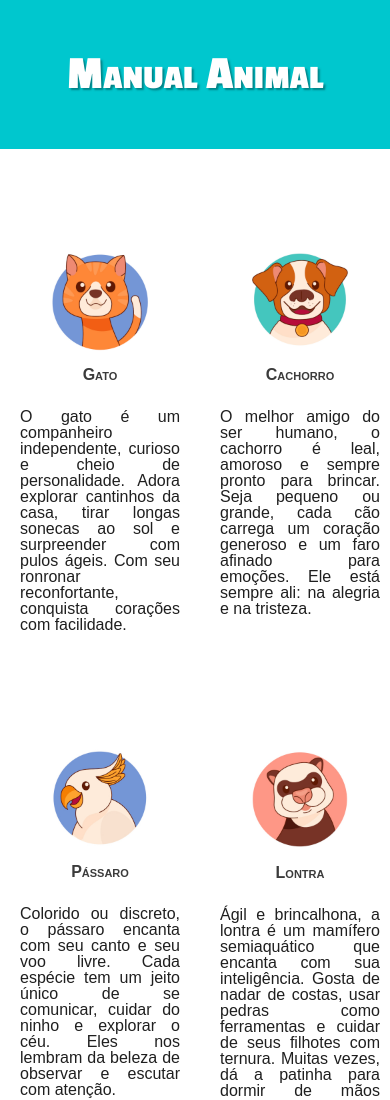
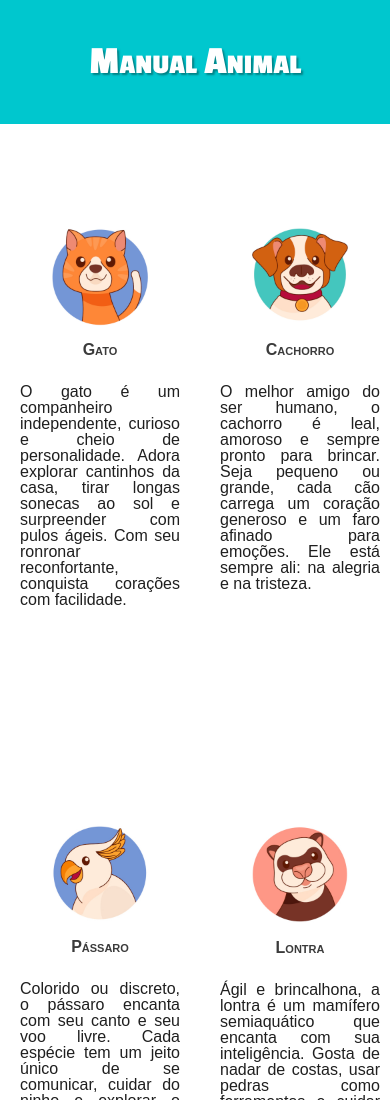
Before and after one commit to jeovadev/manual-animal, a plain HTML site: page index.html in a window 390 px wide. Shown: the top 1100 px of the page. Drawn offline with Linux system fonts and the light colour scheme.

Commit message:
Pequenas alterações na media query mobile

```diff
--- a/estilos/mobile.css
+++ b/estilos/mobile.css
@@ -15,14 +15,14 @@
 
 header {
     background-color: #00c7ce;
-    padding: 3em;
+    padding: 2.5em;
 }
 
 header h1 {
     text-align: center;
     font-family: "Passion One", arial, sans-serif;
     font-variant: small-caps;
-    font-size: 3em;
+    font-size: 2.5em;
     color: white;
     text-shadow: 2px 2px 2px #00767ada;
 }
@@ -31,7 +31,7 @@ header h1 {
 
 .container {
     width: 400px;
-    height: 400px;
+    height: 500px;
     background-color: rgb(255, 255, 255);
     margin: 100px auto;
     display: flex;
@@ -55,9 +55,9 @@ header h1 {
 }
 
 
-div #cat, #dog, #bird, #lontra, #rabit, #hamster {
+div #cat, #dog, #bird, #lontra, #rabit, #hamster, #elefante, #gazela, #hipopotamo, #girafa, #zebra, #leao {
     width: 200px;
-    height: 400px;
+    height: 500px;
 }
 
 img {
```
